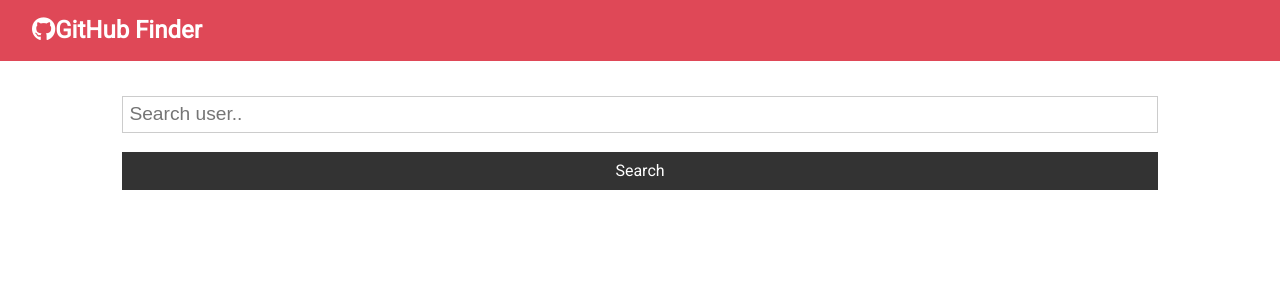
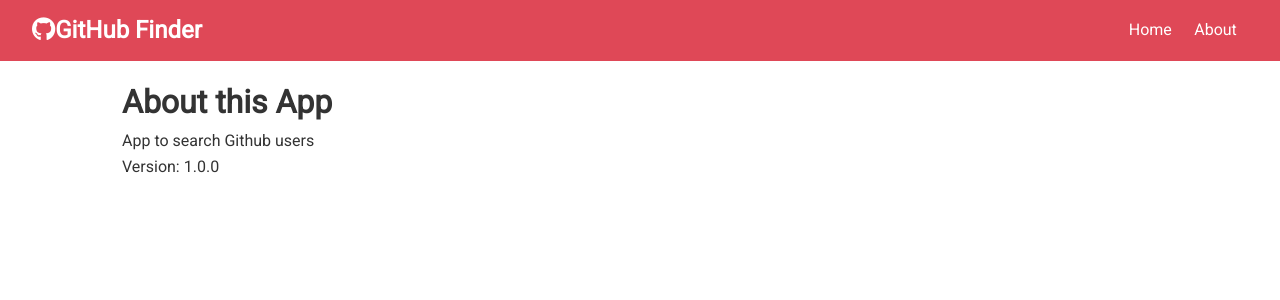
Before and after one commit to Freddy270291/React-GitHub-Finder, a React (Create React App) app: page /about in a window 1280 px wide. Shown: the top 300 px of the page. Built offline with nearby package versions, Linux system fonts and the light colour scheme.

Commit message:
Router setup

```diff
--- a/package.json
+++ b/package.json
@@ -9,6 +9,7 @@
     "axios": "^0.21.1",
     "react": "^17.0.1",
     "react-dom": "^17.0.1",
+    "react-router-dom": "^5.2.0",
     "react-scripts": "4.0.2",
     "web-vitals": "^1.1.0"
   },
--- a/src/App.js
+++ b/src/App.js
@@ -1,7 +1,10 @@
 import React, { Fragment, Component } from "react";
+import { BrowserRouter as Router, Switch, Route } from "react-router-dom";
 import Navbar from "./components/layout/Navbar";
 import Users from "./components/users/Users";
 import Search from "./components/users/Search";
+import Alert from "./components/layout/Alert";
+import About from "./components/pages/About";
 import axios from "axios";
 import "./App.css";
 
@@ -9,6 +12,7 @@
   state = {
     users: [],
     loading: false,
+    alert: null,
   };
 
   /*
@@ -36,20 +40,42 @@
   // Clear users from state
   clearUsers = () => this.setState({ users: [], loading: false });
 
+  // Alert function
+  setAlert = (msg, type) => {
+    this.setState({ alert: { msg, type } });
+
+    setTimeout(() => this.setState({ alert: null }), 3000);
+  };
+
   render() {
     const { users, loading } = this.state;
     return (
+      <Router>
         <div className="App">
           <Navbar />
           <div className="container">
+            <Alert alert={this.state.alert} />
+            <Switch>
+              <Route
+                exact
+                path="/"
+                render={(props) => (
+                  <Fragment>
                     <Search
                       searchUsers={this.searchUsers}
                       clearUsers={this.clearUsers}
                       showClear={users.length > 0 ? true : false}
+                      setAlert={this.setAlert}
                     />
                     <Users loading={loading} users={users} />
+                  </Fragment>
+                )}
+              />
+              <Route exact path="/about" component={About} />
+            </Switch>
           </div>
         </div>
+      </Router>
     );
   }
 }
--- /dev/null
+++ b/src/components/layout/Alert.js
@@ -0,0 +1,13 @@
+import React from "react";
+
+export const Alert = ({ alert }) => {
+  return (
+    alert !== null && (
+      <div className={`alert alert-${alert.type}`}>
+        <i className="fas fa-info-circle"></i> {alert.msg}
+      </div>
+    )
+  );
+};
+
+export default Alert;
--- a/src/components/layout/Navbar.js
+++ b/src/components/layout/Navbar.js
@@ -1,5 +1,6 @@
 import React from "react";
 import PropTypes from "prop-types";
+import { Link } from "react-router-dom";
 
 const NavBar = ({ icon, title }) => {
   return (
@@ -8,6 +9,14 @@
         <i className={icon}></i>
         {title}
       </h1>
+      <ul>
+        <li>
+          <Link to="/">Home</Link>
+        </li>
+        <li>
+          <Link to="/about">About</Link>
+        </li>
+      </ul>
     </nav>
   );
 };
--- /dev/null
+++ b/src/components/pages/About.js
@@ -0,0 +1,13 @@
+import React, { Fragment } from "react";
+
+const About = () => {
+  return (
+    <Fragment>
+      <h1>About this App</h1>
+      <p>App to search Github users</p>
+      <p>Version: 1.0.0</p>
+    </Fragment>
+  );
+};
+
+export default About;
--- a/src/components/users/Search.js
+++ b/src/components/users/Search.js
@@ -10,12 +10,17 @@
     searchUsers: PropTypes.func.isRequired,
     clearUsers: PropTypes.func.isRequired,
     showClear: PropTypes.bool.isRequired,
+    setAlert: PropTypes.func.isRequired,
   };
 
   onSubmit = (e) => {
     e.preventDefault();
-    this.props.searchUsers(this.state.text);
-    this.setState({ text: "" });
+    if (this.state.text === "") {
+      this.props.setAlert("Please enter something", "light");
+    } else {
+      this.props.searchUsers(this.state.text);
+      this.setState({ text: "" });
+    }
   };
 
   onChange = (e) => this.setState({ [e.target.name]: e.target.value });
```
Also changed, not shown: 1 other file (tests, documents, lock files or other folders). Lines whose indentation alone changed are shown as unchanged.
